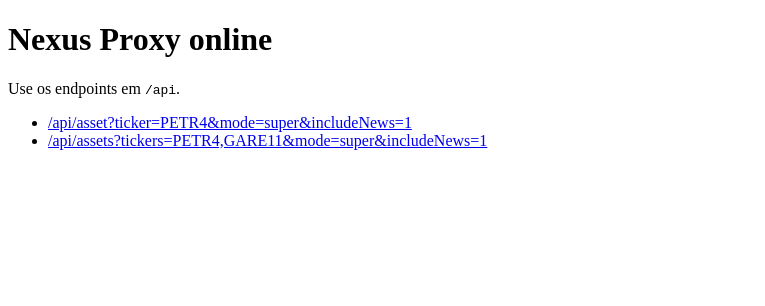
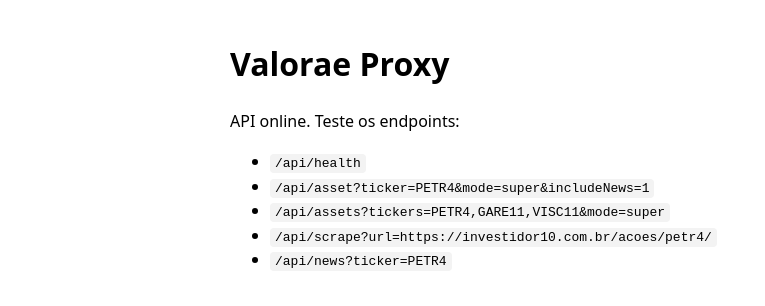
Before and after one commit to rafaelgabassi07-tech/valorae-proxy, a website: page public/index.html in a window 1280 px wide. Shown: the whole page, without its empty margins (0-765 px from the left). Drawn offline with Linux system fonts and the light colour scheme.

Commit message:
Add files via upload

```diff
--- a/public/index.html
+++ b/public/index.html
@@ -2,17 +2,19 @@
 <html lang="pt-BR">
 <head>
   <meta charset="utf-8" />
-    <meta name="viewport" content="width=device-width, initial-scale=1" />
-    <title>Nexus Proxy</title>
+  <meta name="viewport" content="width=device-width,initial-scale=1" />
+  <title>Valorae Proxy</title>
+  <style>body{font-family:system-ui,Arial,sans-serif;max-width:820px;margin:40px auto;padding:0 18px;line-height:1.5}code{background:#f3f3f3;padding:2px 5px;border-radius:4px}</style>
 </head>
 <body>
-    <main>
-      <h1>Nexus Proxy online</h1>
-      <p>Use os endpoints em <code>/api</code>.</p>
+  <h1>Valorae Proxy</h1>
+  <p>API online. Teste os endpoints:</p>
   <ul>
-        <li><a href="/api/asset?ticker=PETR4&mode=super&includeNews=1">/api/asset?ticker=PETR4&amp;mode=super&amp;includeNews=1</a></li>
-        <li><a href="/api/assets?tickers=PETR4,GARE11&mode=super&includeNews=1">/api/assets?tickers=PETR4,GARE11&amp;mode=super&amp;includeNews=1</a></li>
+    <li><code>/api/health</code></li>
+    <li><code>/api/asset?ticker=PETR4&amp;mode=super&amp;includeNews=1</code></li>
+    <li><code>/api/assets?tickers=PETR4,GARE11,VISC11&amp;mode=super</code></li>
+    <li><code>/api/scrape?url=https://investidor10.com.br/acoes/petr4/</code></li>
+    <li><code>/api/news?ticker=PETR4</code></li>
   </ul>
-    </main>
 </body>
 </html>
```
Lines whose indentation alone changed are shown as unchanged.
